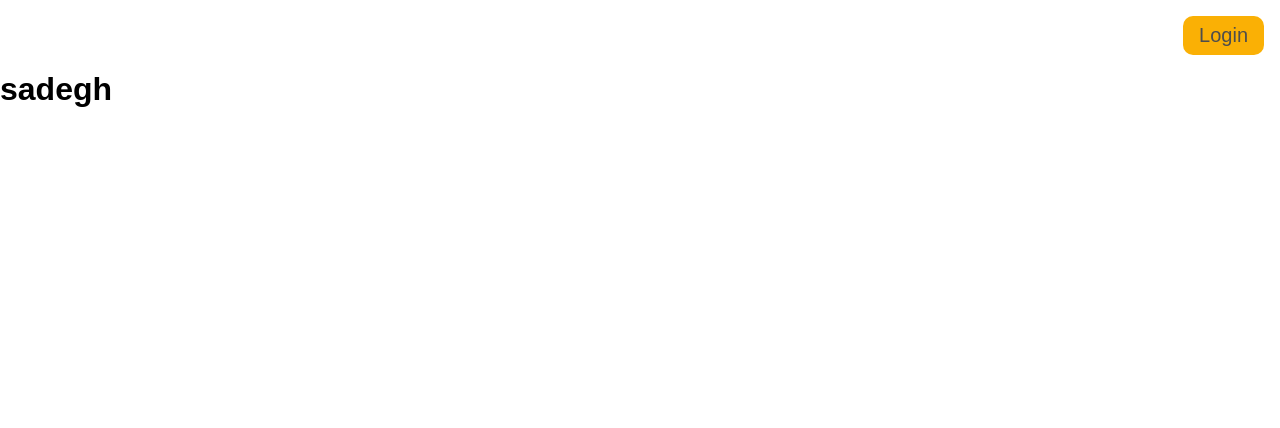
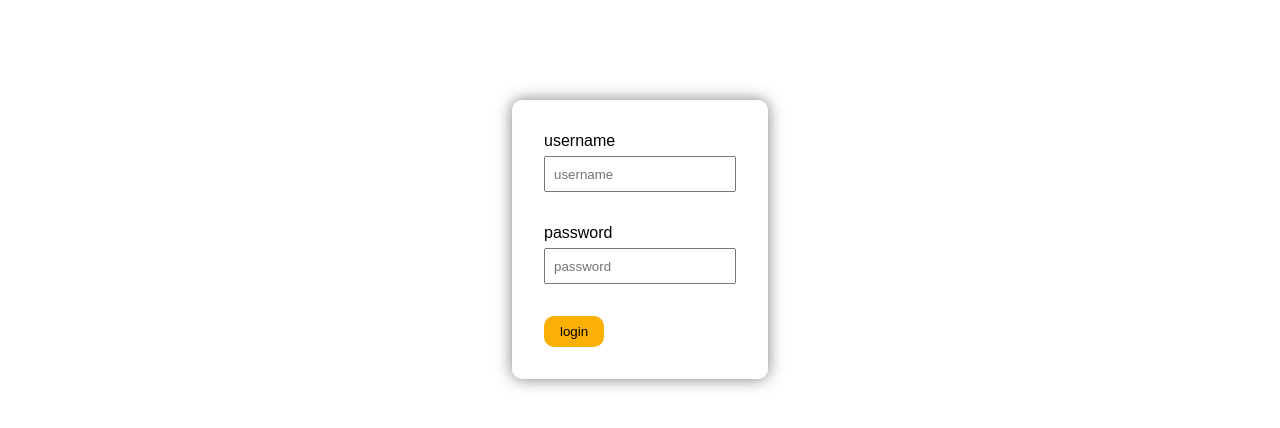
Before and after one commit to sadeghghasemnejadd/login-react-web-app, a React (Create React App) app: page / in a window 1280 px wide. Shown: the top 428 px of the page. Built offline with nearby package versions, Linux system fonts and the light colour scheme.

Commit message:
add login form and delete header

```diff
--- a/src/App.js
+++ b/src/App.js
@@ -1,5 +1,11 @@
+import LoginForm from "./components/login-form";
+
 function App() {
-  return <h1>sadegh</h1>;
+  return (
+    <>
+      <LoginForm />
+    </>
+  );
 }
 
 export default App;
--- a/src/components/layout/header/header.jsx
+++ /dev/null
@@ -1,13 +0,0 @@
-const Header = () => {
-  return (
-    <header className="header">
-      <ul className="header__list">
-        <li className="header__list__item">
-          <button className="header__list__item__btn--login">Login</button>
-        </li>
-      </ul>
-    </header>
-  );
-};
-
-export default Header;
--- /dev/null
+++ b/src/components/login-form.jsx
@@ -0,0 +1,30 @@
+const LoginForm = () => {
+  const inputData = [
+    { id: 0, name: "username", label: "username", type: "text" },
+    { id: 1, name: "password", label: "password", type: "password" },
+  ];
+  return (
+    <section className="login-form">
+      <form className="login-form__form">
+        {inputData.map((input) => (
+          <div key={input.id} className="login-form__form__item">
+            <label className="login-form__form__item__label">
+              {input.label}
+            </label>
+            <input
+              type={input.type}
+              placeholder={input.name}
+              required
+              className="login-form__form__item__input"
+            />
+          </div>
+        ))}
+        <button type="submit" className="login-form__form__btn">
+          login
+        </button>
+      </form>
+    </section>
+  );
+};
+
+export default LoginForm;
--- a/src/index.js
+++ b/src/index.js
@@ -1,7 +1,6 @@
 import React from "react";
 import ReactDOM from "react-dom/client";
 import App from "./App";
-import Header from "./components/layout/header/header";
 import "./sass/main.scss";
 import { Provider } from "react-redux";
 import { store } from "./store/store";
@@ -9,10 +8,7 @@ const root = ReactDOM.createRoot(document.getElementById("root"));
 root.render(
   <React.StrictMode>
     <Provider store={store}>
-      <Header />
-      <main>
-        <App />
-      </main>
+      <App />
     </Provider>
   </React.StrictMode>
 );
--- a/src/sass/_header.scss
+++ /dev/null
@@ -1,25 +0,0 @@
-.header {
-  padding: 1.6rem;
-  display: flex;
-  flex-direction: row-reverse;
-  &__list {
-    list-style: none;
-    &__item {
-      &__btn {
-        &--login {
-          font-size: 2rem;
-          padding: 0.8rem 1.6rem;
-          border: none;
-          background-color: $color_primary;
-          border-radius: 1rem;
-          color: lighten(#000000, 30%);
-          cursor: pointer;
-          transition: all 0.5s;
-          &:hover {
-            transform: translateY(-0.4rem);
-          }
-        }
-      }
-    }
-  }
-}
--- /dev/null
+++ b/src/sass/_login-form.scss
@@ -0,0 +1,35 @@
+.login-form {
+  width: 20%;
+  margin: 10rem auto;
+  box-shadow: 0 0 1.6rem rgba(#000, 0.5);
+  border-radius: 1rem;
+  &__form {
+    display: flex;
+    flex-direction: column;
+    align-items: flex-start;
+    gap: 3.2rem;
+    padding: 3.2rem;
+    &__item {
+      display: flex;
+      flex-direction: column;
+      gap: 0.6rem;
+      width: 100%;
+      &__input {
+        width: 100%;
+        height: 3.6rem;
+        padding: 0 0.8rem;
+      }
+    }
+    &__btn {
+      padding: 0.8rem 1.6rem;
+      border: none;
+      background-color: $color_primary;
+      border-radius: 1rem;
+      transition: all 0.5s;
+      cursor: pointer;
+      &:hover {
+        transform: translateY(-0.4rem);
+      }
+    }
+  }
+}
--- a/src/sass/main.scss
+++ b/src/sass/main.scss
@@ -1,3 +1,3 @@
 @import "variable";
 @import "base";
-@import "header";
+@import "login-form";
```
